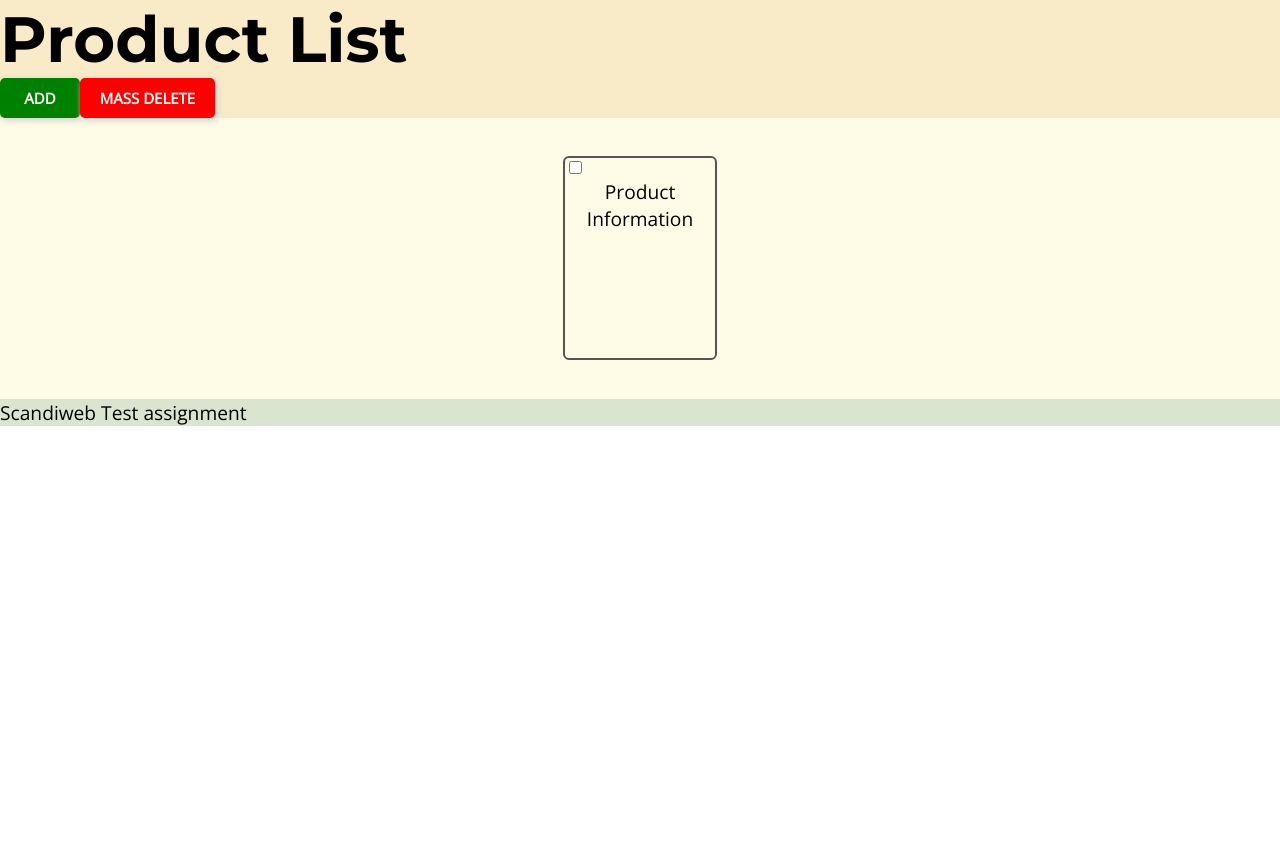
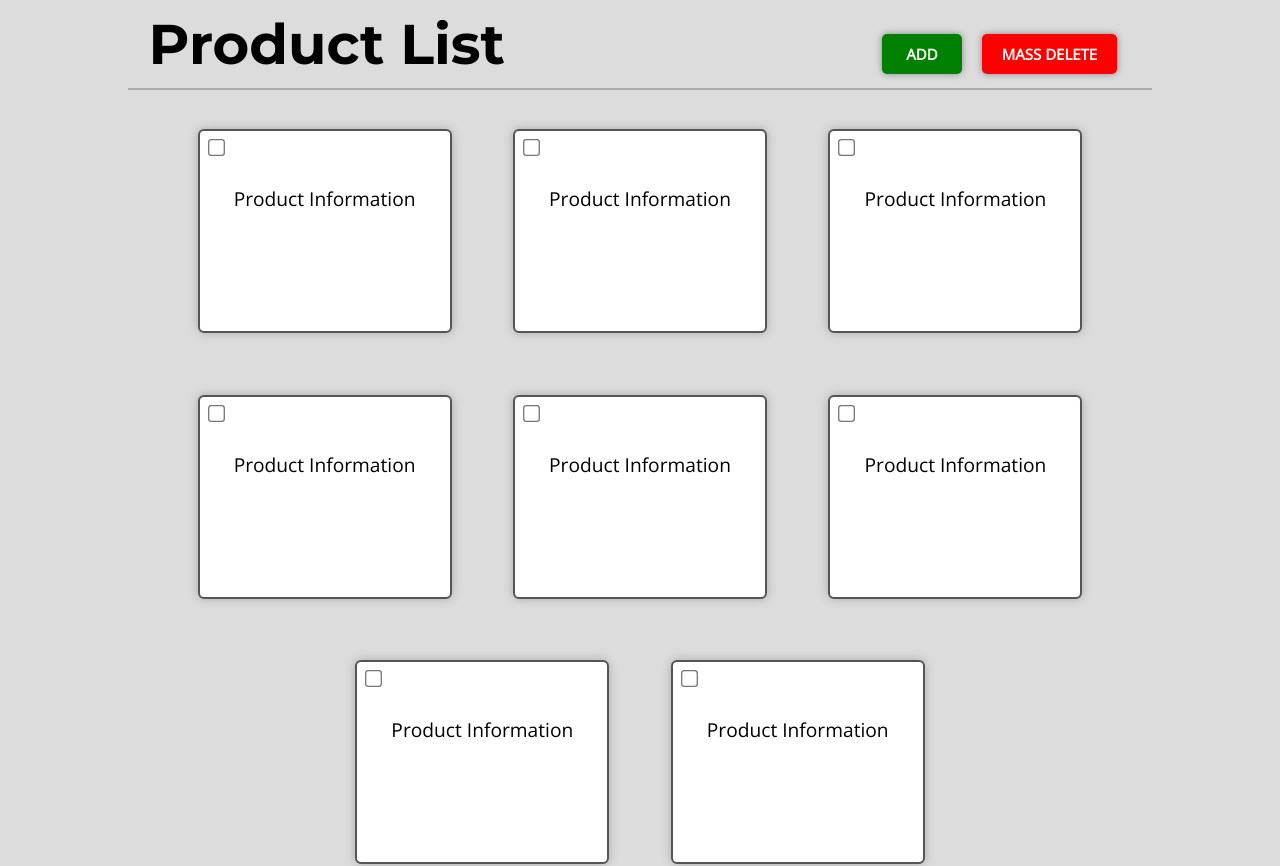
Before and after one commit to danilojmarins/Scandiweb-FrontEnd-Test, a React (Create React App) app: page /#/ in a window 1280 px wide. Shown: the top 866 px of the page. Before the commit the page ends 800 px from the top, so only its background shows below. Built offline with nearby package versions, Linux system fonts and the light colour scheme; no server answers.

Commit message:
main page stylization

```diff
--- a/src/Styles/Main.scss
+++ b/src/Styles/Main.scss
@@ -2,49 +2,107 @@
 
 body {
     @include bodyStyle();
+    margin: 0 10% 0 10%;
 }
 
 h1 {
     @include titleText();
+    width: 450px;
+    margin: 1% 0 1% 2%;
 }
 
 p {
     @include bodyText();
 }
 
-.header {
-    background-color: $middleColor;
+
+
+
+
+
+
+/* BUTTONS */
+
+.btns {
+    width: 280px;
+    position: absolute;
+    top: 3%;
+    right: 10%;
 }
 
 .add-btn {
     @include buttonStyle(green, white);
 }
+.add-btn:hover {
+    box-shadow: 0 0 10px #0A0;
+}
+
 .delete-btn {
     @include buttonStyle(red, white);
     width: 135px;
 }
+.delete-btn:hover {
+    box-shadow: 0 0 10px #F30;
+}
+
+
+
+
+
+
+
+/* PRODUCTS */
 
 .products {
-    background-color: $lightColor;
     margin: 0;
     padding: 0;
     display: flex;
     justify-content: center;
+    flex-wrap: wrap;
 }
 
 .product {
-    width: 150px;
+    background-color: white;
+    width: 250px;
     height: 200px;
     border: 2px solid #555;
     border-radius: 6px;
-    margin: 3% 5%;
+    margin: 3%;
+    box-shadow: 0px 0px 10px #AAA;
+    cursor: pointer;
+
+    input {
+        margin: 10px 0 0 10px;
+        transform: scale(1.3);
+        cursor: pointer;
+    }
+
+    p {
+        text-align: center;
+        cursor: pointer;
+        height: 200px;
+        position: relative;
+        bottom: 27px;
+        margin: auto;
+    }
 }
-.product p {
-    text-align: center;
+
+.product:hover {
+    box-shadow: 0 0 8px #77F;
+}
+
+
+hr {
+    border: 0.5px solid #AAA;
+}
+
+
+.footerHR {
+    margin-top: 10%;
 }
 
 .footer {
-    background-color: $darkColor;
-    margin: 0;
+    text-align: center;
+    margin-top: 1%;
     padding: 0;
 }
--- a/src/Styles/variables.scss
+++ b/src/Styles/variables.scss
@@ -1,18 +1,17 @@
 @import url('https://fonts.googleapis.com/css2?family=Montserrat:wght@700&display=swap');
 @import url('https://fonts.googleapis.com/css2?family=Open+Sans&display=swap');
 
-$lightColor: #FEFBE7;
-$middleColor: #F9EBC8;
-$darkColor: #DAE5D0;
+$bckGrdColor: #DCDCDC;
 
 
 @mixin bodyStyle {
     margin: 0;
     padding: 0;
+    background-color: $bckGrdColor;
 }
 
 @mixin titleText {
-    font-size: 4rem;
+    font-size: 3.5rem;
     font-family: 'Montserrat', sans-serif;
     margin: 0;
 }
@@ -31,9 +30,10 @@ $darkColor: #DAE5D0;
     color: $color;
     font-size: 15px;
     padding: 10px;
+    margin: 10px;
     border-width: 0;
     font-weight: bold;
-    box-shadow: 2px 2px 7px #CCC;
+    box-shadow: 0px 0px 7px #888;
     cursor: pointer;
     font-family: 'Open Sans', sans-serif;
 }
--- a/src/components/Footer.js
+++ b/src/components/Footer.js
@@ -5,7 +5,7 @@ import '../Styles/Footer.scss';
 function Footer() {
     return (
         <div className='footer'>
-                <p>Scandiweb Test assignment</p>
+                <p>Scandiweb Test Assignment</p>
         </div>
     );
 }
--- a/src/pages/Main.js
+++ b/src/pages/Main.js
@@ -41,16 +41,50 @@ const Main = () => {
 
             <div className='header'>
                 <h1>Product List</h1>
-                <button className='add-btn'>ADD</button>
-                <button id='delete-product-btn' className='delete-btn'>MASS DELETE</button>
+                <div className='btns'>
+                    <button className='add-btn'>ADD</button>
+                    <button id='#delete-product-btn' className='delete-btn'>MASS DELETE</button>
+                </div>
             </div>
+
+            <hr></hr>
 
             <div className='products'>
                 <div className='product'>
-                    <input className='delete-checkbox' type='checkbox' name='checkbox'/>
-                    <label for='checkbox' className='check-label'><p>Product Information</p></label>
+                    <input className='delete-checkbox' type='checkbox' id='sku'/>
+                    <label for='sku' className='check-label'><p><br></br><br></br>Product Information</p></label>
+                </div>
+                <div className='product'>
+                    <input className='delete-checkbox' type='checkbox' id='sku2'/>
+                    <label for='sku2' className='check-label'><p><br></br><br></br>Product Information</p></label>
+                </div>
+                <div className='product'>
+                    <input className='delete-checkbox' type='checkbox' id='sku3'/>
+                    <label for='sku3' className='check-label'><p><br></br><br></br>Product Information</p></label>
+                </div>
+                <div className='product'>
+                    <input className='delete-checkbox' type='checkbox' id='sku4'/>
+                    <label for='sku4' className='check-label'><p><br></br><br></br>Product Information</p></label>
+                </div>
+                <div className='product'>
+                    <input className='delete-checkbox' type='checkbox' id='sku5'/>
+                    <label for='sku5' className='check-label'><p><br></br><br></br>Product Information</p></label>
+                </div>
+                <div className='product'>
+                    <input className='delete-checkbox' type='checkbox' id='sku6'/>
+                    <label for='sku6' className='check-label'><p><br></br><br></br>Product Information</p></label>
+                </div>
+                <div className='product'>
+                    <input className='delete-checkbox' type='checkbox' id='sku7'/>
+                    <label for='sku7' className='check-label'><p><br></br><br></br>Product Information</p></label>
+                </div>
+                <div className='product'>
+                    <input className='delete-checkbox' type='checkbox' id='sku8'/>
+                    <label for='sku8' className='check-label'><p><br></br><br></br>Product Information</p></label>
                 </div>
             </div>
+
+            <hr className='footerHR'></hr>
 
             <Footer/>
 
```
